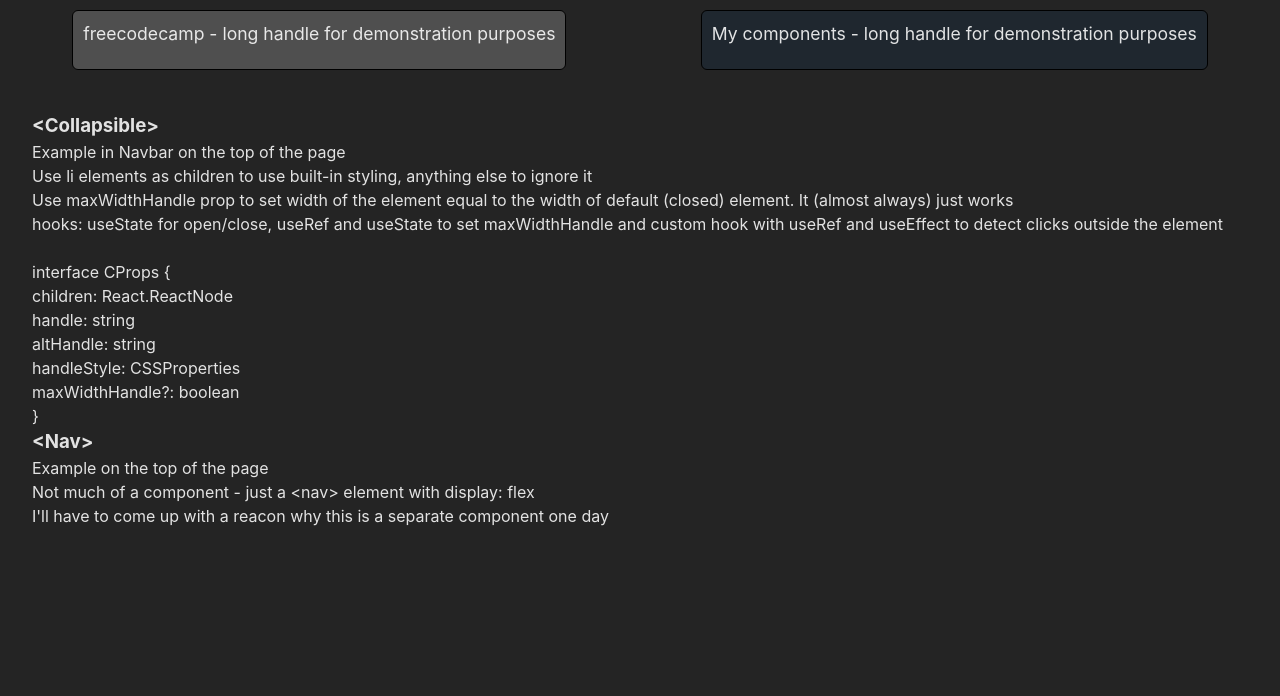
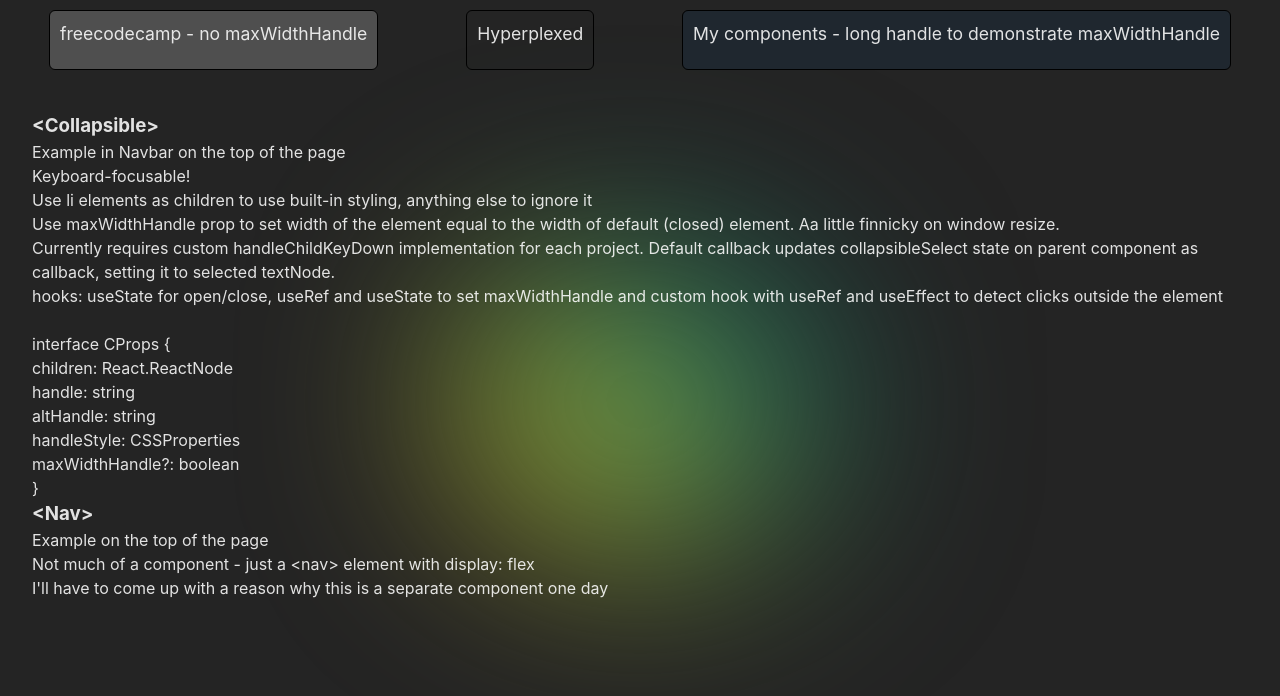
Before and after one commit to Career404/React-components, a React (Vite) app: page / in a window 1280 px wide. Shown: the top 696 px of the page. Built offline with nearby package versions, Linux system fonts and the light colour scheme.

Commit message:
Feat: add Blob component

```diff
--- a/src/App.tsx
+++ b/src/App.tsx
@@ -2,14 +2,18 @@ import { useState } from 'react'
 import Nav from './components/nav/nav'
 import './App.css'
 import Collapsible from './components/Collapsible/Collapsible'
+import Blob from './components/Blob/Blob'
 
 function App() {
-	const [current, setCurrent] = useState('Intro')
+	const [collapsibleSelect, setcollapsibleSelect] = useState('')
+	function handleCollapsible(data: string) {
+		setcollapsibleSelect(data)
+	}
 	return (
 		<div className="App">
 			<Nav>
 				<Collapsible
-					handle="freecodecamp - long handle for demonstration purposes"
+					handle="freecodecamp - no maxWidthHandle"
 					altHandle="close"
 					boxStyle={{
 						backgroundColor: '#5a5a5acc',
@@ -30,27 +34,38 @@ function App() {
 					<li>Grocery Bud</li>
 					<li>Slider</li>
 				</Collapsible>
+				<Collapsible handle="Hyperplexed" altHandle="close" maxWidthHandle>
+					<li>Blob</li>
+					<li>HackerText</li>
+				</Collapsible>
 				<Collapsible
-					handle="My components - long handle for demonstration purposes"
+					handle="My components - long handle to demonstrate maxWidthHandle"
 					altHandle="close"
 					boxStyle={{
 						backgroundColor: 'rgba(30,40,50, 0.8)',
 					}}
 					maxWidthHandle
 				>
-					<li>Collapsible</li>
-					<li>Navigation</li>
+					<p>Collapsible</p>
+					<p>Navigation</p>
 				</Collapsible>
 			</Nav>
 			<main>
 				<div className="info" id="collapsible">
 					<h3>{'<Collapsible>'}</h3>
 					<p>Example in Navbar on the top of the page</p>
+					<p>Keyboard-focusable!</p>
 					<p>
 						Use li elements as children to use built-in styling, anything else
 						to ignore it <br />
 						Use maxWidthHandle prop to set width of the element equal to the
-						width of default (closed) element. It (almost always) just works
+						width of default (closed) element. Aa little finnicky on window
+						resize.
+					</p>
+					<p>
+						Currently requires custom handleChildKeyDown implementation for each
+						project. Default callback updates collapsibleSelect state on parent
+						component as callback, setting it to selected textNode.
 					</p>
 					<p>
 						hooks: useState for open/close, useRef and useState to set
@@ -76,10 +91,11 @@ function App() {
 						flex
 					</p>
 					<p>
-						I'll have to come up with a reacon why this is a separate component
+						I'll have to come up with a reason why this is a separate component
 						one day
 					</p>
 				</div>
+				<Blob />
 			</main>
 		</div>
 	)
--- /dev/null
+++ b/src/components/Blob/Blob.css
@@ -0,0 +1,35 @@
+div#blob {
+	position: absolute;
+	background-color: white;
+	height: 300px;
+	aspect-ratio: 1;
+	left: 50%;
+	top: 50%;
+	translate: -50% -50%;
+	border-radius: 50%;
+	animation: rotate 20s infinite linear;
+	opacity: 0.8;
+}
+@keyframes rotate {
+	from {
+		transform: rotate(0deg);
+	}
+	50% {
+		scale: 1.5 1;
+	}
+	to {
+		transform: rotate(360deg);
+	}
+}
+div#blur {
+	position: absolute;
+	top: 0;
+	left: 0;
+	width: 100%;
+	height: 100%;
+	overflow: hidden;
+	background-color: transparent;
+	filter: blur(100px);
+	z-index: -1;
+	pointer-events: none;
+}
--- /dev/null
+++ b/src/components/Blob/Blob.tsx
@@ -0,0 +1,40 @@
+import React from 'react'
+import './Blob.css'
+
+interface Props extends React.HTMLAttributes<HTMLDivElement> {
+	colors?: React.CSSProperties['background']
+	style?: React.CSSProperties
+	blur?: React.CSSProperties['filter']
+}
+
+export default function Blob({
+	colors = 'linear-gradient(to bottom right, #00425A, #1F8A70, #BFDB38, #FC7300)',
+	style,
+	blur,
+}: Props) {
+	React.useEffect(() => {
+		const handlePointerMove = (event: PointerEvent) => {
+			const { clientX, clientY } = event
+			const blob = document.getElementById('blob')
+			if (blob) {
+				blob.animate(
+					{
+						left: `${clientX}px`,
+						top: `${clientY}px`,
+					},
+					{ duration: 2500, fill: 'forwards' }
+				)
+			}
+		}
+		window.addEventListener('pointermove', handlePointerMove)
+
+		return () => {
+			window.removeEventListener('pointermove', handlePointerMove)
+		}
+	}, [])
+	return (
+		<div id="blur" style={{ filter: blur }}>
+			<div id="blob" style={{ background: colors, ...style }}></div>
+		</div>
+	)
+}
```
